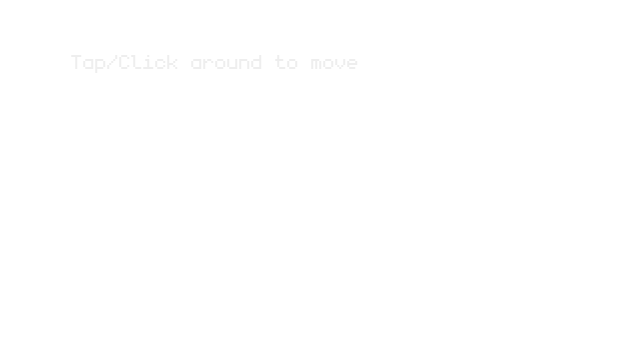
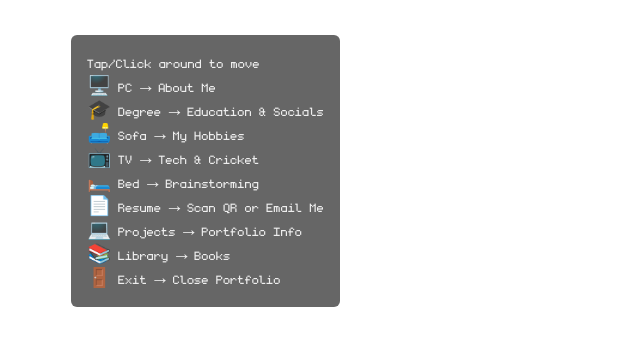
Before and after one commit to CodeRockerr/My-2D-Portfolio, a website built with Vite: page vite-project/index.html in a window 1280 px wide. Shown: the whole page, without its empty margins (0-640 px from the left). Built offline with nearby package versions, Linux system fonts and the light colour scheme; what kaboom would draw is missing.

Commit message:
Update index.html

```diff
--- a/vite-project/index.html
+++ b/vite-project/index.html
@@ -63,18 +63,47 @@
         margin-top: 1rem;
       }
 
-      .note {
+/*       .note {
         position: absolute;
         left: 5%;
         top: 1vh;
         display: flex;
         flex-direction: column;
         color: rgb(238, 238, 238);
-      }
+      } */
+      .note {
+  position: absolute;
+  left: 5%;
+  top: 1vh;
+  display: flex;
+  flex-direction: column;
+  color: #eee;
+  background: rgba(0, 0, 0, 0.6);
+  padding: 1rem;
+  border-radius: 6px;
+  font-size: 1.2rem;
+  line-height: 1.5rem;
+  max-width: 250px;
+}
+
     </style>
     <div id="app">
       <div>
-        <p class="note">Tap/Click around to move</p>
+<!--         <p class="note">Tap/Click around to move</p> -->
+
+          <p class="note">
+            Tap/Click around to move <br />
+            🖥️ PC → About Me <br />
+            🎓 Degree → Education & Socials <br />
+            🛋️ Sofa → My Hobbies <br />
+            📺 TV → Tech & Cricket <br />
+            🛏️ Bed → Brainstorming <br />
+            📄 Resume → Scan QR or Email Me <br />
+            💻 Projects → Portfolio Info <br />
+            📚 Library → Books <br />
+            🚪 Exit → Close Portfolio
+          </p>
+
 
         <div id="textbox-container" style="display: none">
           <div id="textbox">
```
